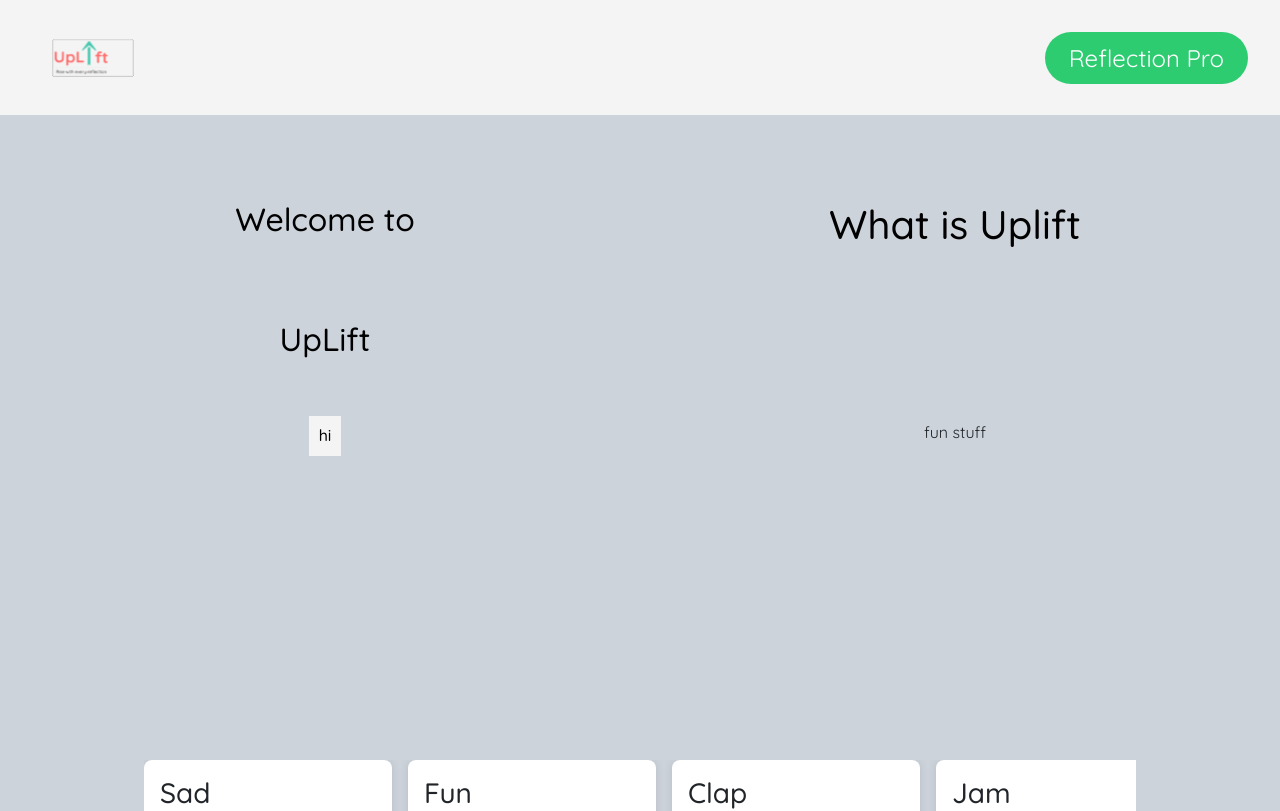
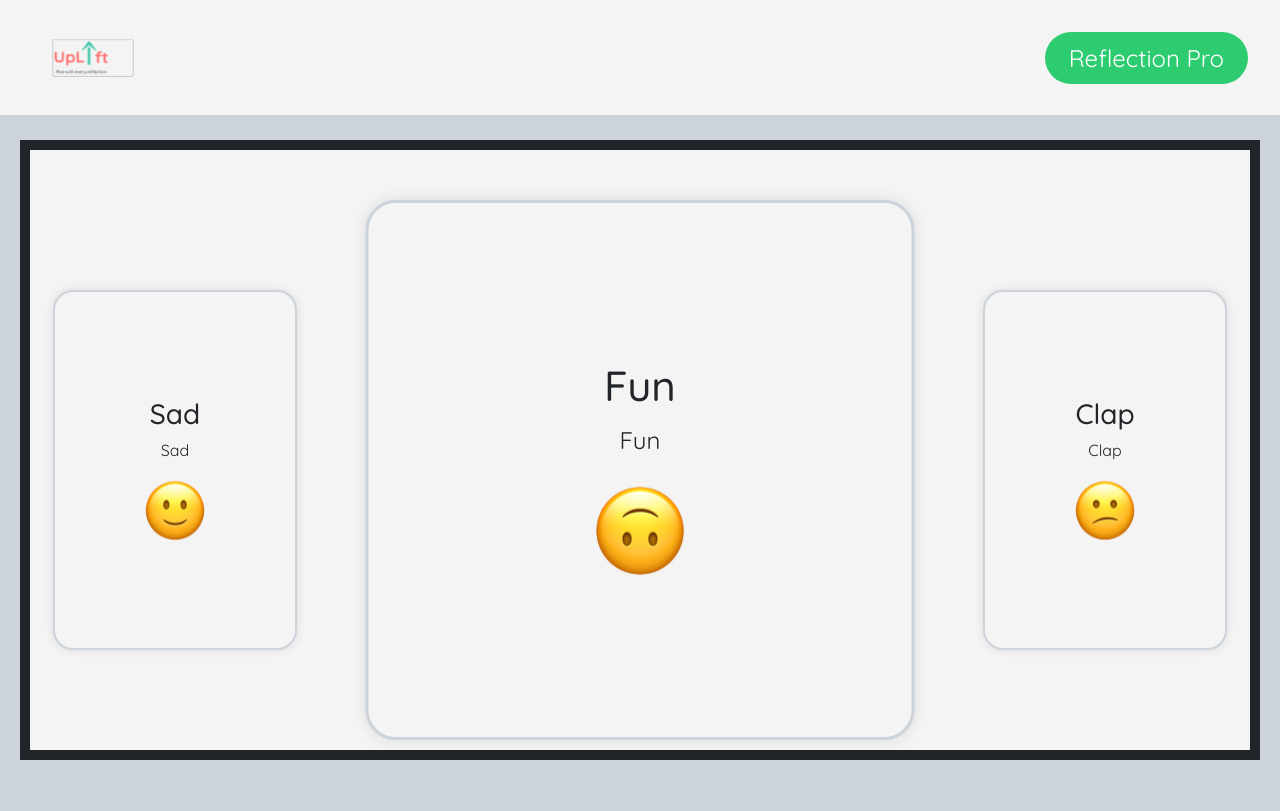
Before and after one commit to esther-frank/uplift-ui, a React (Vite) app: page /pages/home in a window 1280 px wide. Shown: the top 811 px of the page. Built offline with nearby package versions, Linux system fonts and the light colour scheme.

Commit message:
Push
Co-authored-by: Theo Eddy <Theojeddy@users.noreply.github.com>

```diff
--- /dev/null
+++ b/src/App.module.scss
@@ -0,0 +1,14 @@
+:root {
+  /* Font color */
+  --primary-font-color: #000000;
+  --secondary-font-color: #f4f4f4;
+  --accent-font-color: #525252;
+
+  /* Colors */
+  --foreground-color: #000000;
+  --background-color: #cdd3db;
+  --accent-color: #cdd3db;
+  --secondary-accent-color: #2ecc71;
+  --secondary-color: #f4f4f4;
+
+}
--- a/src/App.scss
+++ /dev/null
@@ -1,3 +0,0 @@
-:root {
-  background-color: #f4f4f4;
-}
--- a/src/Components/Navbar/Navbar.module.scss
+++ b/src/Components/Navbar/Navbar.module.scss
@@ -11,7 +11,6 @@
   --secondary-accent-color: #2ecc71;
   --secondary-color: #f4f4f4;
 
-  --background-color-rgb: 247, 246, 246;
 }
 
 .navbar {
--- a/src/Components/QuoteCarousel/QuoteCarousel.module.scss
+++ b/src/Components/QuoteCarousel/QuoteCarousel.module.scss
@@ -1,21 +1,53 @@
+
+:root {
+  /* Font color */
+  --primary-font-color: #000000;
+  --secondary-font-color: #f4f4f4;
+  --accent-font-color: #525252;
+
+  /* Colors */
+  --foreground-color: #000000;
+  --background-color: #cdd3db;
+  --accent-color: #cdd3db;
+  --secondary-accent-color: #2ecc71;
+  --secondary-color: #f4f4f4;
+
+}
 .carouselContainer {
-  overflow: hidden;
-  width: 80%;
-
-  margin: 0 auto;
+  width: 100%;
+  height: 600px;
+  justify-content: center;
+  align-content: center;
 }
 
 .cardContainer {
   display: flex;
-  transition: transform 0.5s ease-in-out;
-  gap: 1rem;
+  gap: 10rem;
+  height: 400px;
+  padding-top: 40px;
+  align-content: center;
+  justify-content: center;
 }
 
 .quoteCard {
-  min-width: 25%;
+  width: 20%;
   flex-shrink: 0;
-  background-color: #FFFFFF;
+  background-color: var(--secondary-color);
   padding: 1rem;
-  border-radius: 8px;
+  border-radius: 20px;
   box-shadow: 0 0 10px rgba(0,0,0,0.1);
+  transition: transform 0.5s ease-in-out;
+  align-content: center;
+  justify-content: center;
+  border: solid 2px var(--accent-color);
 }
+
+.activeCard {
+  transform: scale(1.5);
+  width: 30%;
+  z-index: 10;
+  align-content: center;
+  justify-content: center;
+  border-radius: 20px;
+
+}
--- a/src/Components/QuoteCarousel/QuoteCarousel.tsx
+++ b/src/Components/QuoteCarousel/QuoteCarousel.tsx
@@ -16,10 +16,10 @@ export default function QuoteCarousel() {
     { name: "Clap", description: "Clap", Emoji: Emoji4 },
     { name: "Jam", description: "Jam", Emoji: Emoji5 },
     { name: "Palm", description: "Palm", Emoji: Emoji1 },
-    {name:"theo", description:"descript", Emoji: Emoji2}
+    { name:"theo", description:"descript", Emoji: Emoji2 }
   ];
 
-  const visibleCount = 4;
+  const visibleCount = 3;
 
   useEffect(() => {
     const interval = setInterval(() => {
@@ -37,10 +37,13 @@ export default function QuoteCarousel() {
     <div className={styles.carouselContainer}>
       <div className={styles.cardContainer}>
         {visibleCards.map((card, index) => (
-          <div key={index} className={styles.quoteCard}>
+          <div
+            key={index}
+            className={`${styles.quoteCard} ${index === 1 ? styles.activeCard : ''}`}
+          >
             <h3>{card.name}</h3>
             <p>{card.description}</p>
-            <img src={card.Emoji}/>
+            <img src={card.Emoji} alt='emoji'/>
           </div>
         ))}
       </div>
--- a/src/pages/Home/Home.module.scss
+++ b/src/pages/Home/Home.module.scss
@@ -1,18 +1,16 @@
-/* Google Fonts Import for Lora, Arapey, and Moontime */
-
 :root {
-
   /* Font color */
   --primary-font-color: #000000;
-  --secondary-font-color: #ffffff;
-  --accent-font-color: #eb9486;
+  --secondary-font-color: #f4f4f4;
+  --accent-font-color: #525252;
 
   /* Colors */
   --foreground-color: #000000;
-  --background-color: #f7f6f6;
-  --accent-color: #67482c;
-  --secondary-accent-color: #b58563;
-  --secondary-color: #92747e;
+  --background-color: #cdd3db;
+  --accent-color: #cdd3db;
+  --secondary-accent-color: #2ecc71;
+  --secondary-color: #f4f4f4;
+
 }
 
 .pageContent {
@@ -22,7 +20,7 @@
 
 .homepageLayout {
   display: grid;
-  grid-template-columns: 1fr 1fr;
+  grid-template-columns: 1fr 1fr 1fr;
   grid-template-rows: auto auto auto auto ;
   gap: 20px;
   padding: 20px;
@@ -32,7 +30,7 @@
   overflow-x: hidden;
 }
 .WelcomeSection {
-  grid-column: 1 / 2 ;
+  grid-column: 1 / 3 ;
   justify-content: center;
   align-items: center;
   position: relative;
@@ -42,6 +40,7 @@
   height: 600px;
   display: flex;
   flex-direction: column;
+  border: solid 10px;
 }
 .Title {
   font-family: var(--font-primary);
@@ -73,7 +72,7 @@
 
 
 .whatIsSection {
- grid-column: 2 / 3 ;
+ grid-column: 3 / 4 ;
   justify-content: center;
   align-items: center;
   position: relative;
@@ -83,6 +82,7 @@
   height: 600px;
   display: flex;
   flex-direction: column;
+  border: solid 10px;
 }
 /* Second Row: Vision Section */
 .whatIsTitle {
@@ -98,59 +98,8 @@
 
 .carouselSection{
   grid-column: 1 /-1 ;
+  text-align: center;
   justify-content: center;
-  align-items: center;
+  background-color: var(--secondary-color);
+  border: solid 10px;
 }
-
-
-.ListSection {
-  grid-column: 1 / -1; /* Span all columns */
-  justify-content: center;
-  align-items: center;
-  color: var(--primary-font-color);
-  background-color: var(--secondary-font-color);
-  position: relative;
-  height: 60vh;
-}
-.ListTitle {
-  color: var(--primary-font-color);
-  font-family: var(--font-secondary);
-  justify-content: center;
-  align-items: center;
-  position: absolute;
-  top: 10%;
-  left: 50%;
-  transform: translateX(-50%);
-}
-.List {
-  display: grid;
-  grid-template-columns: 1fr 1fr 1fr;
-  gap: 20px;
-  padding: 10px;
-  box-sizing: border-box;
-  width: 100%;
-  margin: 0 auto;
-  background-color: var(--secondary-font-color);
-  color: var(--primary-font-color);
-  position: absolute;
-  top: 25%;
-  left: 10%;
-  overflow-x: auto;
-}
-.ListHeading1 {
-  grid-column: 1;
-  color: var(--primary-font-color);
-}
-.ListHeading2 {
-  grid-column: 2;
-  color: var(--primary-font-color);
-}
-.ListHeading3 {
-  grid-column: 3;
-  color: var(--primary-font-color);
-}
-.ListContent{
-  justify-content: center;
-  align-items: center;
-  height: 10vh;
-}
--- a/src/pages/Home/Home.tsx
+++ b/src/pages/Home/Home.tsx
@@ -1,31 +1,17 @@
 import QuoteCarousel from '../../Components/QuoteCarousel/QuoteCarousel'
 import styles from './Home.module.scss'
-import Emoji1 from '../../Assests/Emoji1.svg'
-import Emoji2 from '../../Assests/Emoji2.svg'
-import Emoji3 from '../../Assests/Emoji3.svg'
-import Emoji4 from '../../Assests/Emoji4.svg'
-import Emoji5 from '../../Assests/Emoji5.svg'
 
 interface homeProps {
   userId: string | null
 }
 const Home = ({ userId }: homeProps) => {
-  const cardData = [
-    { name: 'Happy', description: 'Happy', Emoji: Emoji1 },
-    { name: 'Sad', description: 'Sad', Emoji: Emoji2 },
-    { name: 'Fun', description: 'Fun', Emoji: Emoji3 },
-    { name: 'Clap', description: 'Clap', Emoji: Emoji4 },
-    { name: 'Jam', description: 'Jam', Emoji: Emoji5 },
-    { name: 'Palm', description: 'Palm', Emoji: Emoji1 },
-    { name: 'theo', description: 'descript', Emoji: Emoji2 }
-  ]
+
 
   return (
     <div className={styles.pageContent}>
       <main className={styles.homepageLayout}>
-        {/* Row */}
 
-        <div className={styles.WelcomeSection}>
+        {/* <div className={styles.WelcomeSection}>
           <h2 className={styles.Title}>Welcome to</h2>
           <h2 className={styles.titleAccent}>UpLift</h2>
           <h3 className={styles.subtitle}>hi{userId}</h3>
@@ -34,41 +20,12 @@ const Home = ({ userId }: homeProps) => {
         <div className={styles.whatIsSection}>
           <h1 className={styles.whatIsTitle}>What is Uplift</h1>
           <p>fun stuff</p>
-        </div>
+        </div> */}
 
         <div className={styles.carouselSection}>
           <QuoteCarousel />
         </div>
 
-        <div className={styles.ListSection}>
-          <h1 className={styles.ListTitle}>Reflection List</h1>
-          <div className={styles.List}>
-            <div>
-              <h1 className={styles.ListHeading1}>Reflection</h1>
-              {cardData.map((card, index) => (
-                <div key={index} className={styles.ListContent}>
-                  <h3>{card.name}</h3>
-                </div>
-              ))}
-            </div>
-            <div>
-              <h1 className={styles.ListHeading2}>Content</h1>
-              {cardData.map((card, index) => (
-                <div key={index} className={styles.ListContent}>
-                  <p>{card.description}</p>
-                </div>
-              ))}
-            </div>
-            <div>
-              <h1 className={styles.ListHeading3}>Emoji</h1>
-              {cardData.map((card, index) => (
-                <div key={index} className={styles.ListContent}>
-                  <img src={card.Emoji} />
-                </div>
-              ))}
-            </div>
-          </div>
-        </div>
       </main>
     </div>
   )
--- /dev/null
+++ b/src/pages/ReflectionList/ReflectionList.module.scss
@@ -0,0 +1,71 @@
+:root {
+  /* Font color */
+  --primary-font-color: #000000;
+  --secondary-font-color: #f4f4f4;
+  --accent-font-color: #525252;
+
+  /* Colors */
+  --foreground-color: #000000;
+  --background-color: #cdd3db;
+  --accent-color: #cdd3db;
+  --secondary-accent-color: #2ecc71;
+  --secondary-color: #f4f4f4;
+
+}
+
+.pageContent {
+  margin-top: 15vh;
+  width: 100%;
+}
+
+.ListSection {
+  grid-column: 1 / -1; /* Span all columns */
+  justify-content: center;
+  align-items: center;
+  color: var(--primary-font-color);
+  background-color: var(--secondary-font-color);
+  position: relative;
+  height: 60vh;
+}
+.ListTitle {
+  color: var(--primary-font-color);
+  font-family: var(--font-secondary);
+  justify-content: center;
+  align-items: center;
+  position: absolute;
+  top: 10%;
+  left: 50%;
+  transform: translateX(-50%);
+}
+.List {
+  display: grid;
+  grid-template-columns: 1fr 1fr 1fr;
+  gap: 20px;
+  padding: 10px;
+  box-sizing: border-box;
+  width: 100%;
+  margin: 0 auto;
+  background-color: var(--secondary-font-color);
+  color: var(--primary-font-color);
+  position: absolute;
+  top: 25%;
+  left: 10%;
+  overflow-x: auto;
+}
+.ListHeading1 {
+  grid-column: 1;
+  color: var(--primary-font-color);
+}
+.ListHeading2 {
+  grid-column: 2;
+  color: var(--primary-font-color);
+}
+.ListHeading3 {
+  grid-column: 3;
+  color: var(--primary-font-color);
+}
+.ListContent{
+  justify-content: center;
+  align-items: center;
+  height: 10vh;
+}
--- /dev/null
+++ b/src/pages/ReflectionList/ReflectionList.tsx
@@ -0,0 +1,66 @@
+import { useNavigate } from 'react-router-dom'
+import styles from './ReflectionList.module.scss'
+import Emoji1 from '../../Assests/Emoji1.svg'
+import Emoji2 from '../../Assests/Emoji2.svg'
+import Emoji3 from '../../Assests/Emoji3.svg'
+import Emoji4 from '../../Assests/Emoji4.svg'
+import Emoji5 from '../../Assests/Emoji5.svg'
+
+
+interface ReflectionListProps {
+  userId: string | null
+}
+
+const ReflectionList = ({ userId, setuserId, setShowNavItems }: LoginProps) => {
+  const navigate = useNavigate()
+  const handleClick = () => {
+    setuserId(userId)
+    navigate('reflection/{reflectionId}')
+  }
+  const cardData = [
+    { name: 'Happy', description: 'Happy', Emoji: Emoji1 },
+    { name: 'Sad', description: 'Sad', Emoji: Emoji2 },
+    { name: 'Fun', description: 'Fun', Emoji: Emoji3 },
+    { name: 'Clap', description: 'Clap', Emoji: Emoji4 },
+    { name: 'Jam', description: 'Jam', Emoji: Emoji5 },
+    { name: 'Palm', description: 'Palm', Emoji: Emoji1 },
+    { name: 'theo', description: 'descript', Emoji: Emoji2 }
+  ]
+  return (
+    <div className={styles.loginContainer}>
+      <h1>Reflection List</h1>
+      <p onClick={handleClick}>reflection</p>
+      <div className={styles.ListSection}>
+          <h1 className={styles.ListTitle}>Reflection List</h1>
+          <div className={styles.List}>
+            <div>
+              <h1 className={styles.ListHeading1}>Reflection</h1>
+              {cardData.map((card, index) => (
+                <div key={index} className={styles.ListContent}>
+                  <h3>{card.name}</h3>
+                </div>
+              ))}
+            </div>
+            <div>
+              <h1 className={styles.ListHeading2}>Content</h1>
+              {cardData.map((card, index) => (
+                <div key={index} className={styles.ListContent}>
+                  <p>{card.description}</p>
+                </div>
+              ))}
+            </div>
+            <div>
+              <h1 className={styles.ListHeading3}>Emoji</h1>
+              {cardData.map((card, index) => (
+                <div key={index} className={styles.ListContent}>
+                  <img src={card.Emoji} alt='emoji' />
+                </div>
+              ))}
+            </div>
+          </div>
+        </div>
+    </div>
+  )
+}
+
+export default ReflectionList
```
Also changed, not shown: src/App.tsx (+6 -1 lines).
